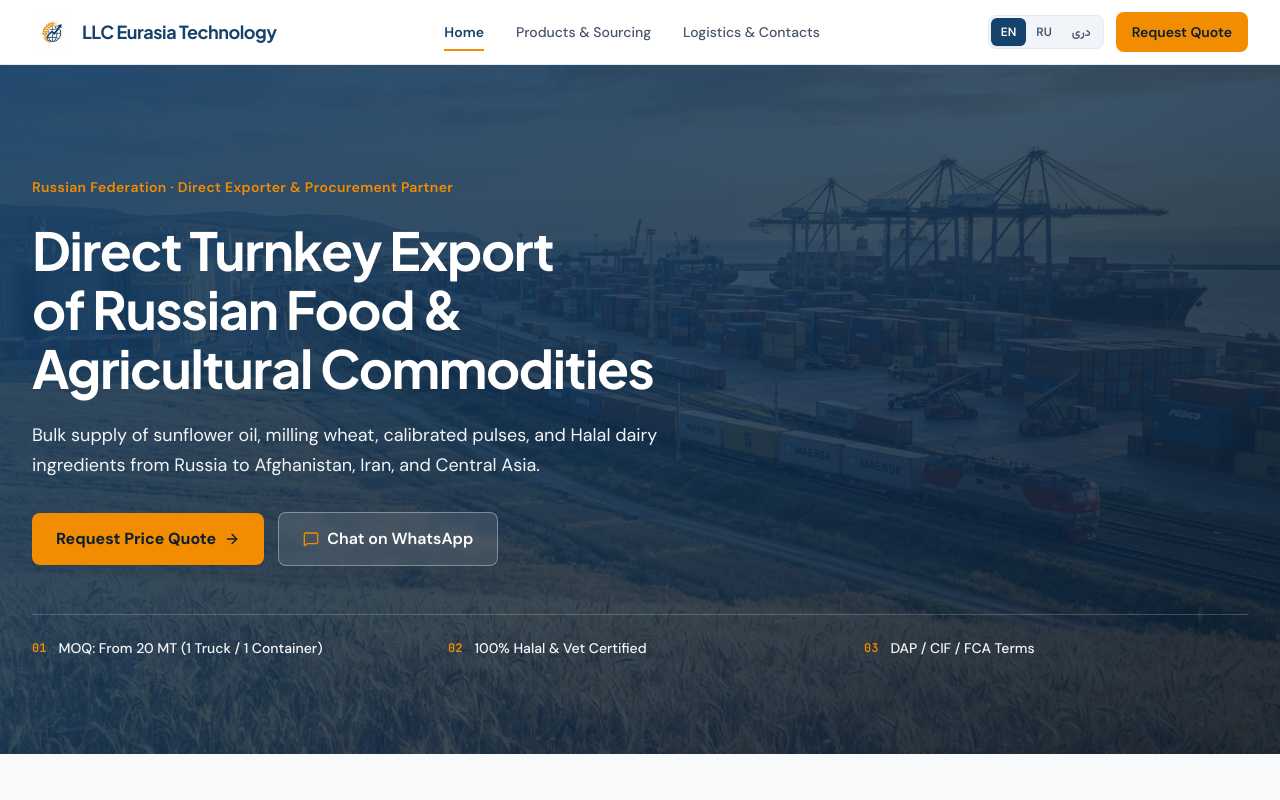
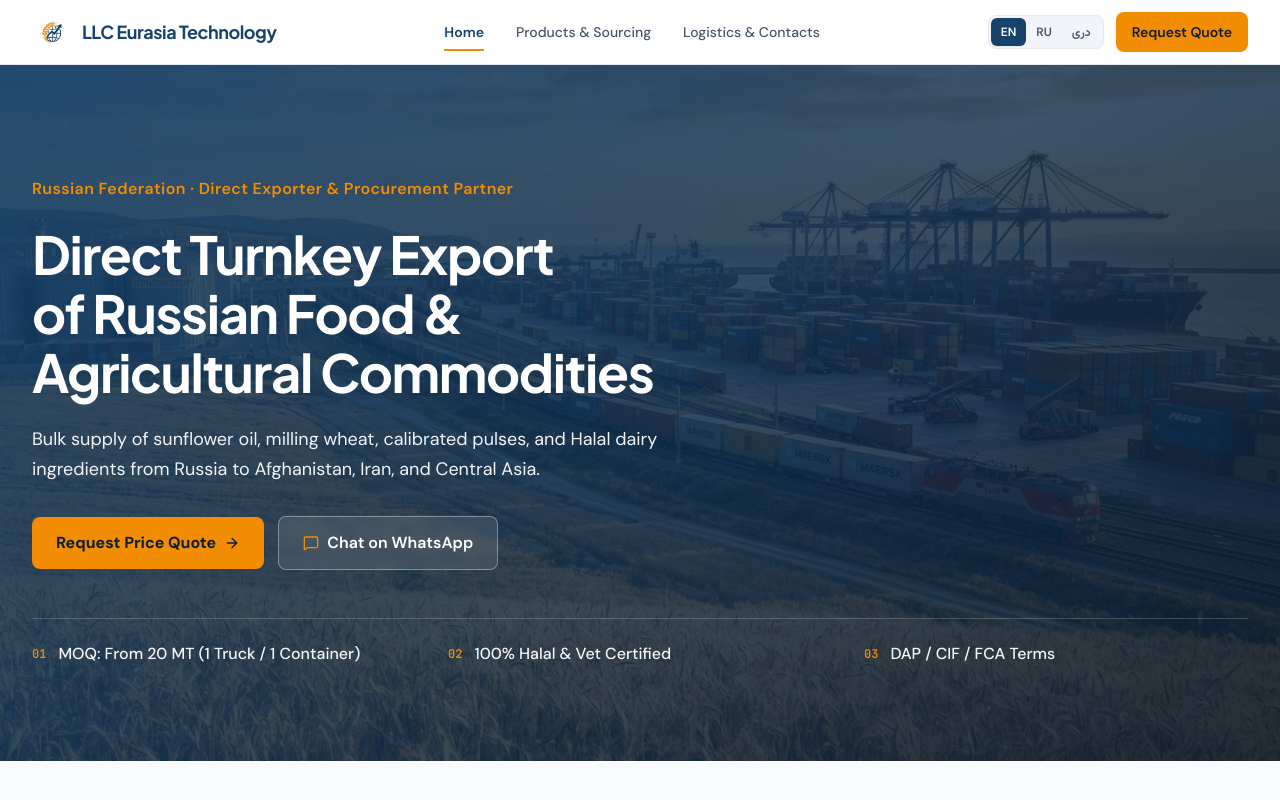
Before and after one commit to antibiotik063/export, a React (Vite) app: page / in a window 1280 px wide. Shown: the top 800 px of the page. Built offline with nearby package versions, Linux system fonts and the light colour scheme.

Commit message:
Improve small hero text readability

```diff
--- a/src/pages/HomePage.tsx
+++ b/src/pages/HomePage.tsx
@@ -46,7 +46,7 @@ export function HomePage({ t, onNavigate, onRequestQuote }: HomePageProps) {
 
         <div className="relative max-w-7xl mx-auto px-4 sm:px-6 lg:px-8 pt-16 pb-14 sm:pt-24 sm:pb-20 lg:pt-28 lg:pb-24">
           <div className="max-w-3xl space-y-6">
-            <p className="text-xs sm:text-sm font-semibold tracking-wide text-[#F28C00]">
+            <p className="text-sm sm:text-base font-semibold tracking-wide text-[#F28C00]">
               {t.hero.originMarker}
             </p>
 
@@ -88,7 +88,7 @@ export function HomePage({ t, onNavigate, onRequestQuote }: HomePageProps) {
             {t.hero.badges.map((badge, idx) => (
               <div
                 key={badge}
-                className="flex items-center gap-3 text-sm font-medium text-white/95"
+                className="flex items-center gap-3 text-base font-medium text-white/95"
               >
                 <span className="font-mono-tabular text-xs font-bold text-[#F28C00] shrink-0">
                   0{idx + 1}
```
